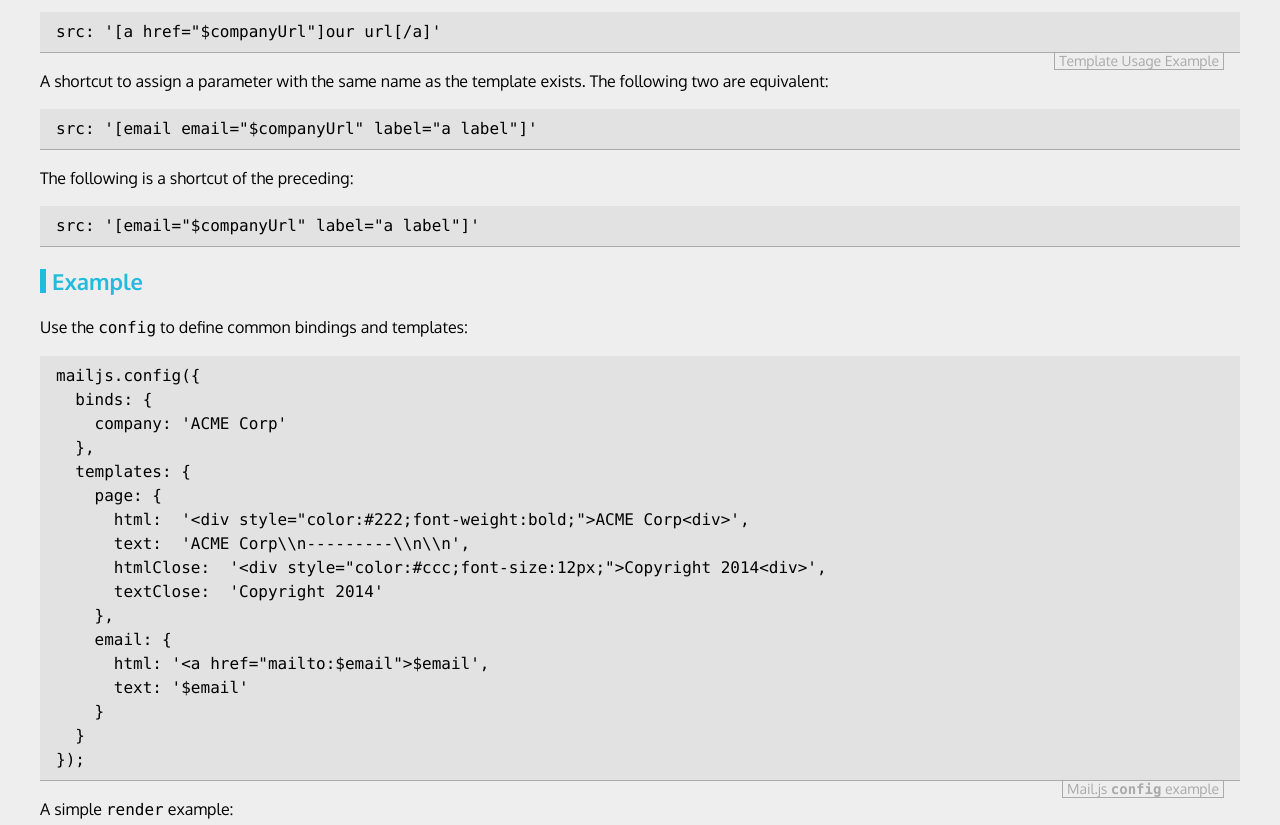
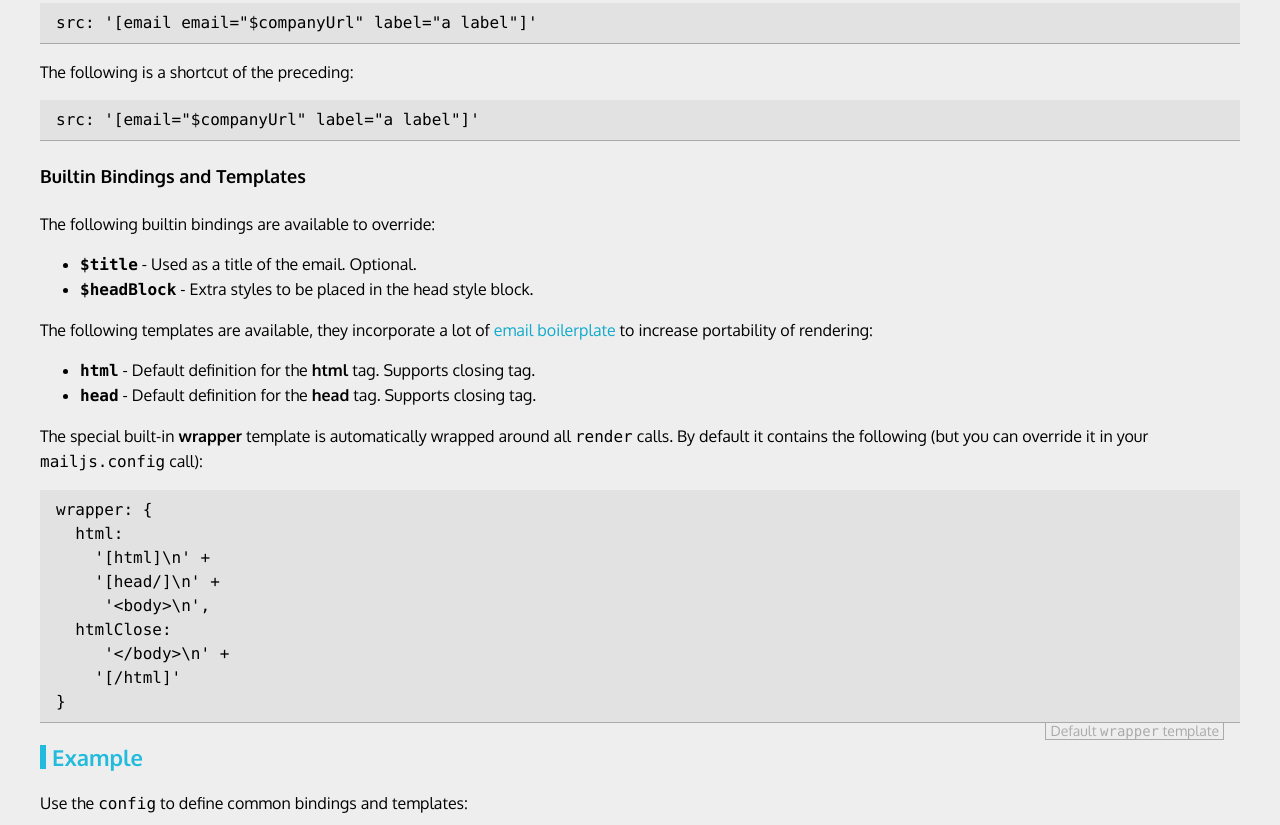
Before and after one commit to dimensia/mailjs, a plain HTML site: page index.html in a window 1280 px wide. Shown: the part 2115-2940 px from the top of the page. Drawn offline with Linux system fonts and the light colour scheme.

Commit message:
work on documentation

```diff
--- a/index.html
+++ b/index.html
@@ -14,6 +14,7 @@
  </head>
 
  <body>
+  <a href="https://github.com/dimensia/mailjs"><img style="position: absolute; top: 0; right: 0; border: 0;" src="https://camo.githubusercontent.com/38ef81f8aca64bb9a64448d0d70f1308ef5341ab/68747470733a2f2f73332e616d617a6f6e6177732e636f6d2f6769746875622f726962626f6e732f666f726b6d655f72696768745f6461726b626c75655f3132313632312e706e67" alt="Fork me on GitHub" data-canonical-src="https://s3.amazonaws.com/github/ribbons/forkme_right_darkblue_121621.png"></a>
   <div class="header">
    <i class="fa fa-envelope-o"></i>
    Mail.js
@@ -105,17 +106,10 @@
     <pre class="code">src: 'Hello $firstName ${lastName},'</pre>
     <div class="example">Bind Usage Example</div>
 
-    <p>Mail.js' builtin email boilerplate has several bind hooks that you can optionally override:</p>
-    <ul>
-     <li><span class="code"><b>$title</b></span> - Used as a title of the email.  Optional.
-     <li><span class="code"><b>$headBlock</b></span> - Extra styles to be placed in the head style block.
-    </ul>
-   </div>
-
     <h4>Templates</h4>
 
     <p>
-     Templates are more advanced bindings.  And provide a number of options:
+     Templates are a more advanced form of binding.  Template options are:
     </p>
 <pre class="code"><span class="desc">template options</span>: {
   <b>html</b>: <span class="desc">A string containing the HTML to display for this template when rendering HTML.</span>
@@ -149,6 +143,35 @@
 
     <pre class="code">src: '[email="$companyUrl" label="a label"]'</pre>
 
+    <h4>Builtin Bindings and Templates</h4>
+
+    <p>The following builtin bindings are available to override:</p>
+    <ul>
+     <li><span class="code"><b>$title</b></span> - Used as a title of the email.  Optional.
+     <li><span class="code"><b>$headBlock</b></span> - Extra styles to be placed in the head style block.
+    </ul>
+
+    <p>The following templates are available, they incorporate a lot of <a href="#emailBoilerplate">email boilerplate</a> to increase portability of rendering:<p>
+    <ul>
+     <li><span class="code"><b>html</b></span> - Default definition for the <b>html</b> tag.  Supports closing tag.
+     <li><span class="code"><b>head</b></span> - Default definition for the <b>head</b> tag.  Supports closing tag.
+    </ul>
+
+    <p>
+     The special built-in <b>wrapper</b> template is automatically wrapped around all <span class="code">render</span> calls.
+     By default it contains the following (but you can override it in your <span class="code">mailjs.config</span> call):
+    </p>
+    <pre class="code">wrapper: {
+  html:
+    '[html]\n' +
+    '[head/]\n' +
+     '&lt;body&gt;\n',
+  htmlClose:
+     '&lt;/body&gt;\n' +
+    '[/html]'
+}</pre>
+    <div class="example">Default <span class="code">wrapper</span> template</div>
+
    <div>
     <h3>Example</h3>
 
@@ -159,11 +182,20 @@
     company: 'ACME Corp'
   },
   templates: {
-    page: {
-      html:  '&lt;div style="color:#222;font-weight:bold;"&gt;ACME Corp&lt;div&gt;',
-      text:  'ACME Corp\\n---------\\n\\n',
-      htmlClose:  '&lt;div style="color:#ccc;font-size:12px;"&gt;Copyright 2014&lt;div&gt;',
-      textClose:  'Copyright 2014'
+    wrapper: {
+      html:
+        '[html]' +
+         '[head/]' +
+         '&lt;body&gt;' +
+          '&lt;div style="color:#222;font-weight:bold;"&gt;ACME Corp&lt;div&gt;',
+      htmlClose:
+          '&lt;div style="color:#ccc;font-size:12px;"&gt;Copyright 2014&lt;div&gt;' +
+         '&lt;/body&gt;' +
+        '[/html]'
+      text:
+        'ACME Corp\n---------\n\n',
+      textClose:
+        'Copyright 2014'
     },
     email: {
       html: '&lt;a href="mailto:$email"&gt;$email</a>',
@@ -176,7 +208,7 @@
     <p>A simple <span class="code">render</span> example:</p>
 
 <pre class="code">mailjs.render({
-  src: '[page]Thank you for your order.  Contact us at [email=$companyEmail][/page]',
+  src: 'Thank you for your order.  Contact us at [email=$companyEmail]',
   binds: {
     title: '$company -- Order Complete'
   },
@@ -190,7 +222,7 @@
     <h3>Resources</h3>
 
     <ul>
-     <li><a href="http://htmlemailboilerplate.com/">HTML Email Boilerplate</a></li>
+     <li><a id="emailBoilerplate" href="http://htmlemailboilerplate.com/">HTML Email Boilerplate</a></li>
      <li><a href="http://www.campaignmonitor.com/css/">Campaign Monitor's Ultimate Guide to CSS</a></li>
      <li><a href="http://templates.mailchimp.com/">Mailchimp's Email Design Reference</a></li>
      <li><a href="http://www.emailonacid.com/">Email on Acid</a> - Great tool for testing the output of your emails across dozens of email readers.</li>
@@ -201,7 +233,16 @@
     <h3>Support</h3>
 
     <a href="https://github.com/dimensia/mailjs/issues">Submit an issue and/or view existing issues</a>
-  </div>
+   </div>
+
+   <div>
+    <h3>Contribute</h3>
+
+    <p>
+     Email rendering is an ongoing issue to tackle and is constantly changing as email clients are updated and new ones created.  Pull requests
+     and other contributions to this project are greatly welcome!
+   </div>
+
    <div>
     <h3>License</h3>
 
```
